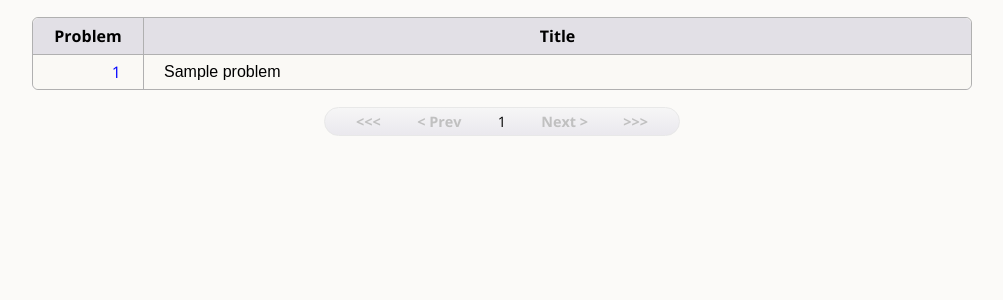
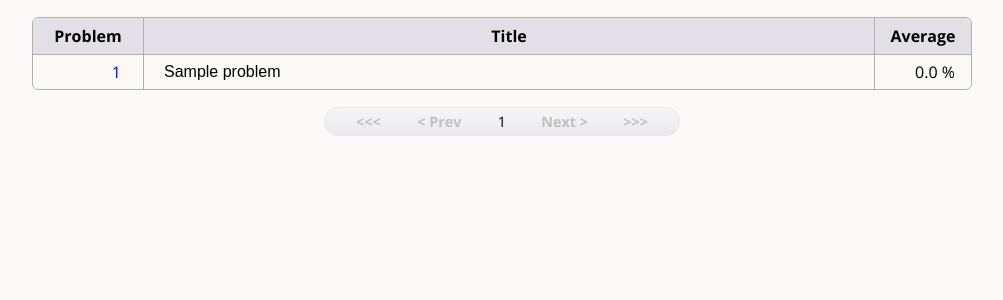
Before and after one commit to rorschachhb/lambdaOJ, a Flask app: page /oj/index/ in a window 1280 px wide. Shown: the part 146-446 px from the top of the page, without its empty margins (138-1141 px from the left). Run offline with Flask 2, Linux system fonts and the light colour scheme; tables that the repository leaves empty hold one stand-in row (values such as "Sample post").

Commit message:
add pb.avg in index

```diff
--- a/app/static/styles/style.css
+++ b/app/static/styles/style.css
@@ -305,9 +305,16 @@ table.list td span.id {
 #pbs .pid {
     width: 110px;
 }
+#pbs .avg {
+    width: 80px;
+}
 #pbs td.title {
     text-align: left;
     padding: 0px 20px;
+}
+#pbs td.avg {
+    text-align: right;
+    padding-right: 16px;
 }
 
 #subs td.user {
--- a/app/templates/index.html
+++ b/app/templates/index.html
@@ -13,6 +13,7 @@ Problem List
   <tr>
     <th class="pid">Problem</th>
     <th class="title">Title</th>
+    <th class="avg">Average</th>
   </tr>
   {% for pb in pbs.items %}
   <tr class="{{ loop.cycle('odd', 'even') }}">
@@ -22,6 +23,7 @@ Problem List
       </span>
     </td>
     <td class="title zh">{{ pb.title }}</td>
+    <td class="avg">{{ pb.avg }} %</td>
   </tr>
   {% endfor %}
 </table>
--- a/app/views.py
+++ b/app/views.py
@@ -31,9 +31,9 @@ def index(page):
 		subnum = len(Submit.query.filter_by(problem=problem.id).all())
 		acnum = len(Submit.query.filter_by(problem=problem.id, score=1).all())
 		if subnum == 0:
-                        problem.acrate = 0.0
+                        problem.avg = 0.0
                 else:
-                        problem.acrate = 1.0 * acnum / subnum
+                        problem.avg = (1000 * acnum / subnum ) / 10.0
 	tuser = modify_user(g.user)
 	return render_template("index.html",
 		pbs=pbs,
@@ -175,12 +175,6 @@ def submit(pid = None):
 def problem(problem_id):
 	problem = Problem.query.filter_by(id=problem_id).first()
 	if problem:
-		subnum = len(Submit.query.filter_by(problem=problem_id).all())
-		acnum = len(Submit.query.filter_by(problem=problem_id, score=1).all())
-		if subnum == 0:
-                        problem.acrate = 0.0
-                else:
-                        problem.acrate = 1.0 * acnum / subnum
 		tuser = modify_user(g.user)
 		return render_template('problem.html',
 			problem=problem,
```
